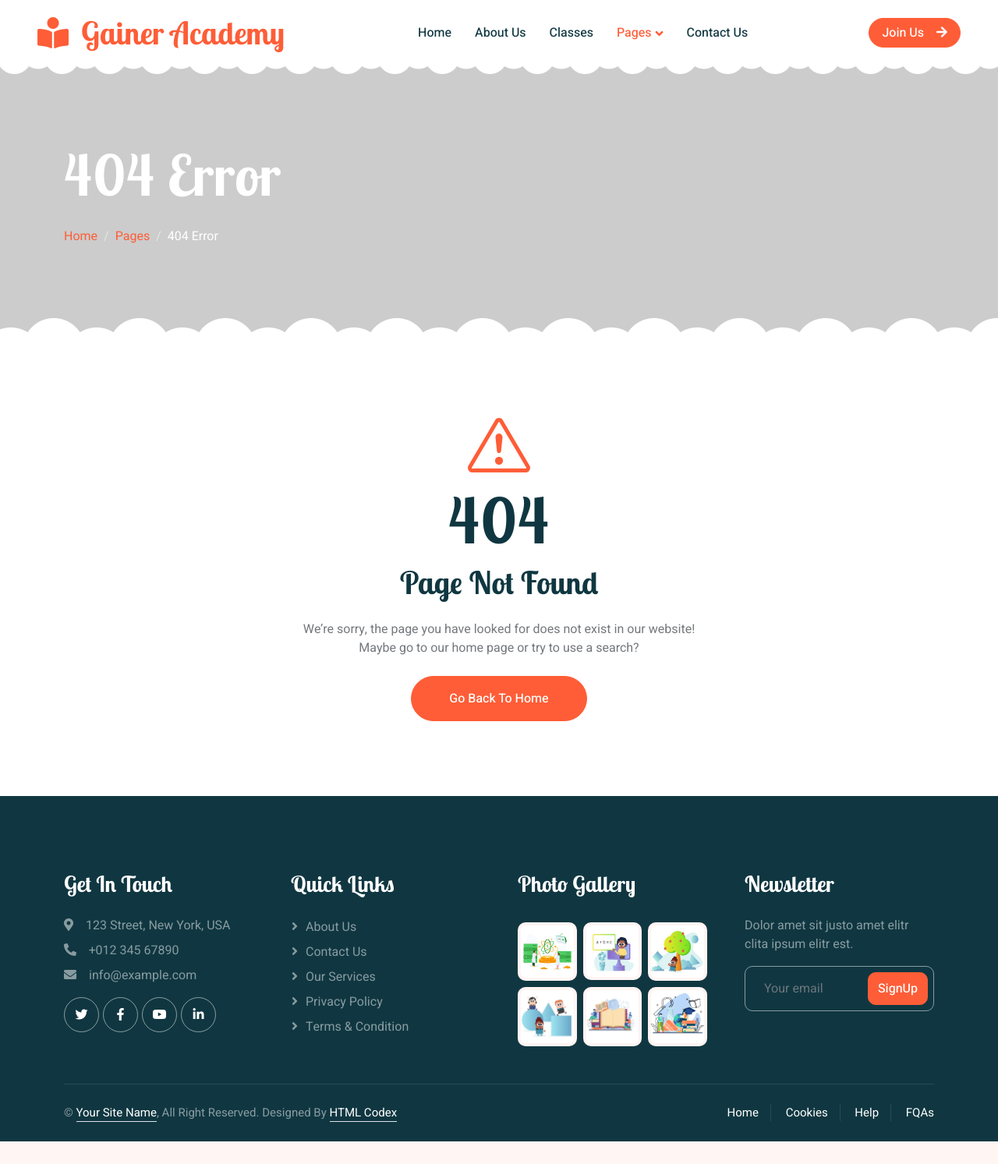
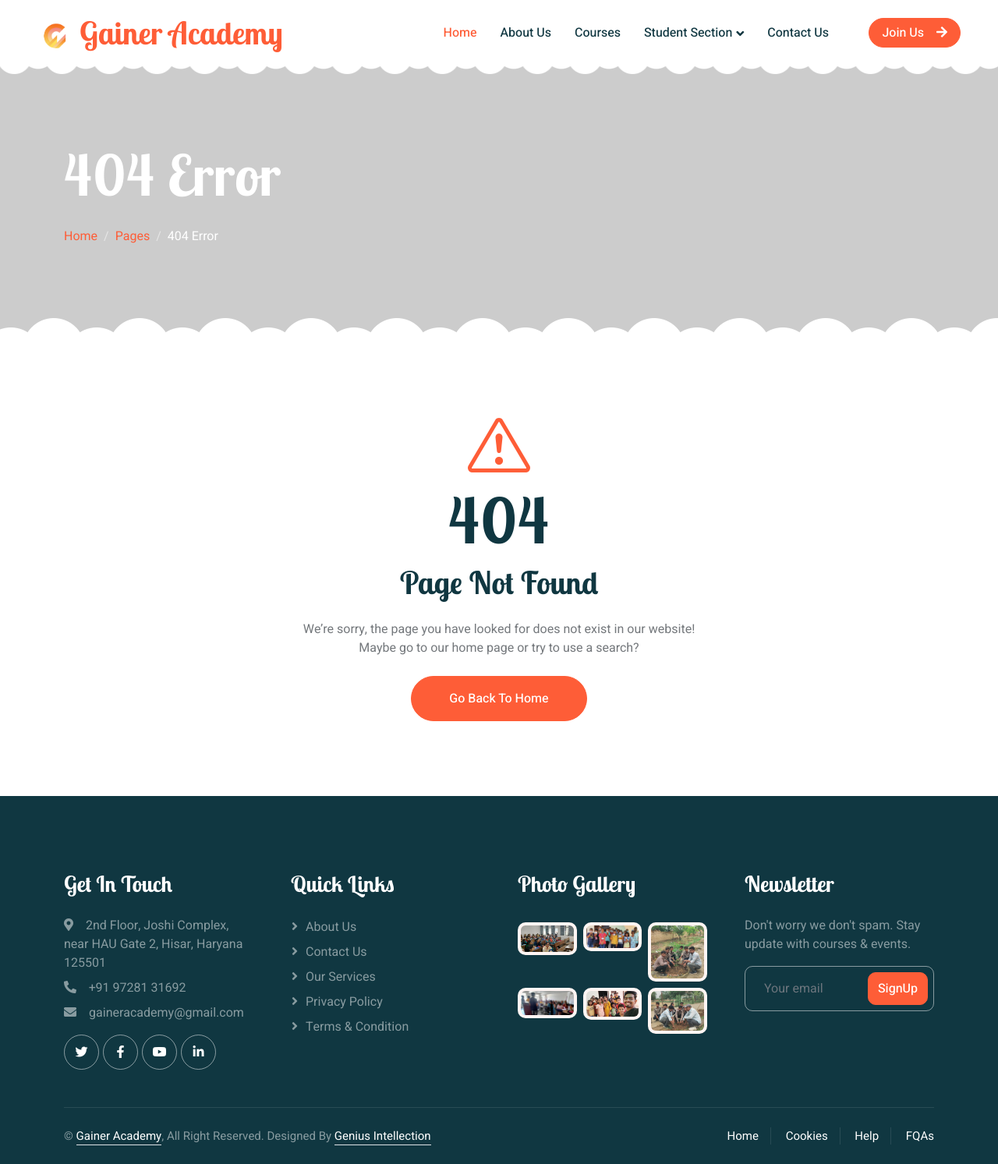
Before and after one commit to gaineracdemy/gaineracademy, a plain HTML site: page 404.html in a window 1280 px wide. Shown: the whole page at 78% size. Before the commit the page ends 1464 px from the top, so only its background shows below. Drawn offline with nearby package versions, Linux system fonts and the light colour scheme.

Commit message:
update nav bar

```diff
--- a/404.html
+++ b/404.html
@@ -45,25 +45,29 @@
         <!-- Navbar Start -->
         <nav class="navbar navbar-expand-lg bg-white navbar-light sticky-top px-4 px-lg-5 py-lg-0">
             <a href="index.html" class="navbar-brand">
-                <h1 class="m-0 text-primary"><i class="fa fa-book-reader me-3"></i>Gainer Academy</h1>
+                <h1 class="m-0 text-primary">
+                    <img src="img/logo.png" style="width: 10%;" alt="logo">
+                    <!-- <i class="fa fa-book-reader me-3"></i> -->
+                    Gainer Academy</h1>
             </a>
             <button type="button" class="navbar-toggler" data-bs-toggle="collapse" data-bs-target="#navbarCollapse">
                 <span class="navbar-toggler-icon"></span>
             </button>
-            <div class="collapse navbar-collapse" id="navbarCollapse">
+            <div style="width: 100%;" class="collapse navbar-collapse" id="navbarCollapse">
                 <div class="navbar-nav mx-auto">
-                    <a href="index.html" class="nav-item nav-link">Home</a>
+                    <a href="index.html" class="nav-item nav-link active">Home</a>
                     <a href="about.html" class="nav-item nav-link">About Us</a>
-                    <a href="classes.html" class="nav-item nav-link">Classes</a>
+                    <a href="classes.html" class="nav-item nav-link">Courses</a>
                     <div class="nav-item dropdown">
-                        <a href="#" class="nav-link dropdown-toggle active" data-bs-toggle="dropdown">Pages</a>
-                        <div class="dropdown-menu rounded-0 rounded-bottom border-0 m-0">
-                            <a href="facility.html" class="dropdown-item">School Facilities</a>
-                            <a href="team.html" class="dropdown-item">Popular Teachers</a>
-                            <a href="call-to-action.html" class="dropdown-item">Become A Teachers</a>
-                            <a href="appointment.html" class="dropdown-item">Make Appointment</a>
-                            <a href="testimonial.html" class="dropdown-item">Testimonial</a>
-                            <a href="404.html" class="dropdown-item active">404 Error</a>
+                        <a href="#" class="nav-link dropdown-toggle" data-bs-toggle="dropdown">Student Section</a>
+                        <div class="dropdown-menu rounded-0 rounded-bottom border-0 shadow-sm m-0">
+                            <a href="facility.html" class="dropdown-item">Study Notes</a>
+                            <a href="team.html" class="dropdown-item">Video Lecture</a>
+                            <a href="call-to-action.html" class="dropdown-item">Previous Exam Papers</a>
+                            <a href="appointment.html" class="dropdown-item">Mock Test</a>
+                            <a href="testimonial.html" class="dropdown-item">Events</a>
+                            <a href="testimonial.html" class="dropdown-item">Gallery</a>
+                            <a href="404.html" class="dropdown-item">404 Error</a>
                         </div>
                     </div>
                     <a href="contact.html" class="nav-item nav-link">Contact Us</a>
@@ -105,17 +109,15 @@
             </div>
         </div>
         <!-- 404 End -->
-
-
         <!-- Footer Start -->
         <div class="container-fluid bg-dark text-white-50 footer pt-5 mt-5 wow fadeIn" data-wow-delay="0.1s">
             <div class="container py-5">
                 <div class="row g-5">
                     <div class="col-lg-3 col-md-6">
                         <h3 class="text-white mb-4">Get In Touch</h3>
-                        <p class="mb-2"><i class="fa fa-map-marker-alt me-3"></i>123 Street, New York, USA</p>
-                        <p class="mb-2"><i class="fa fa-phone-alt me-3"></i>+012 345 67890</p>
-                        <p class="mb-2"><i class="fa fa-envelope me-3"></i>info@example.com</p>
+                        <p class="mb-2"><i class="fa fa-map-marker-alt me-3"></i>2nd Floor, Joshi Complex, near HAU Gate 2, Hisar, Haryana 125501</p>
+                        <p class="mb-2"><i class="fa fa-phone-alt me-3"></i>+91 97281 31692</p>
+                        <p class="mb-2"><i class="fa fa-envelope me-3"></i>gaineracademy@gmail.com</p>
                         <div class="d-flex pt-2">
                             <a class="btn btn-outline-light btn-social" href=""><i class="fab fa-twitter"></i></a>
                             <a class="btn btn-outline-light btn-social" href=""><i class="fab fa-facebook-f"></i></a>
@@ -135,28 +137,28 @@
                         <h3 class="text-white mb-4">Photo Gallery</h3>
                         <div class="row g-2 pt-2">
                             <div class="col-4">
-                                <img class="img-fluid rounded bg-light p-1" src="img/classes-1.jpg" alt="">
+                                <img class="img-fluid rounded bg-light p-1" src="img/p1.jpg" alt="">
                             </div>
                             <div class="col-4">
-                                <img class="img-fluid rounded bg-light p-1" src="img/classes-2.jpg" alt="">
+                                <img class="img-fluid rounded bg-light p-1" src="img/p2.jpg" alt="">
                             </div>
                             <div class="col-4">
-                                <img class="img-fluid rounded bg-light p-1" src="img/classes-3.jpg" alt="">
+                                <img class="img-fluid rounded bg-light p-1" src="img/p3.jpg" alt="">
                             </div>
                             <div class="col-4">
-                                <img class="img-fluid rounded bg-light p-1" src="img/classes-4.jpg" alt="">
+                                <img class="img-fluid rounded bg-light p-1" src="img/p4.jpg" alt="">
                             </div>
                             <div class="col-4">
-                                <img class="img-fluid rounded bg-light p-1" src="img/classes-5.jpg" alt="">
+                                <img class="img-fluid rounded bg-light p-1" src="img/p5.jpg" alt="">
                             </div>
                             <div class="col-4">
-                                <img class="img-fluid rounded bg-light p-1" src="img/classes-6.jpg" alt="">
+                                <img class="img-fluid rounded bg-light p-1" src="img/p6.jpg" alt="">
                             </div>
                         </div>
                     </div>
                     <div class="col-lg-3 col-md-6">
                         <h3 class="text-white mb-4">Newsletter</h3>
-                        <p>Dolor amet sit justo amet elitr clita ipsum elitr est.</p>
+                        <p>Don't worry we don't spam. Stay update with courses & events.</p>
                         <div class="position-relative mx-auto" style="max-width: 400px;">
                             <input class="form-control bg-transparent w-100 py-3 ps-4 pe-5" type="text" placeholder="Your email">
                             <button type="button" class="btn btn-primary py-2 position-absolute top-0 end-0 mt-2 me-2">SignUp</button>
@@ -168,10 +170,10 @@
                 <div class="copyright">
                     <div class="row">
                         <div class="col-md-6 text-center text-md-start mb-3 mb-md-0">
-                            &copy; <a class="border-bottom" href="#">Your Site Name</a>, All Right Reserved.
+                            &copy; <a class="border-bottom" href="#">Gainer Academy</a>, All Right Reserved.
 
 							<!--/*** This template is free as long as you keep the footer author’s credit link/attribution link/backlink. If you'd like to use the template without the footer author’s credit link/attribution link/backlink, you can purchase the Credit Removal License from "https://htmlcodex.com/credit-removal". Thank you for your support. ***/-->
-							Designed By <a class="border-bottom" href="https://htmlcodex.com">HTML Codex</a>
+							Designed By  <a class="border-bottom" href="https://geniusintellection.com/">  Genius Intellection</a>
                         </div>
                         <div class="col-md-6 text-center text-md-end">
                             <div class="footer-menu">
```
